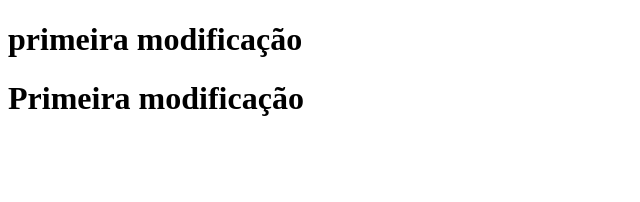
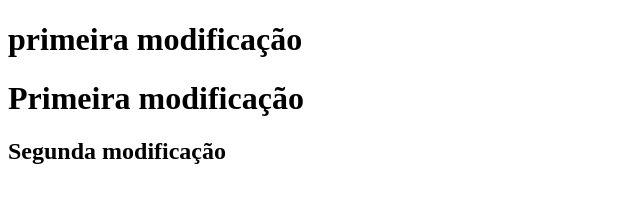
Before and after one commit to IgorAraujo98/ExerciocioGitHub, a plain HTML site: page index.html in a window 1280 px wide. Shown: the whole page, without its empty margins (0-640 px from the left). Drawn offline with Linux system fonts and the light colour scheme.

Commit message:
Segunda modificação

```diff
--- a/index.html
+++ b/index.html
@@ -10,5 +10,6 @@
     <h1>primeira modificação</h1>
     <a href="indexcopy.html"></a>
     <h1>Primeira modificação</h1>
+    <h2>Segunda modificação</h2>
 </body>
 </html>
```
Also changed, not shown: indexcopy.html (+1 -0 lines).
